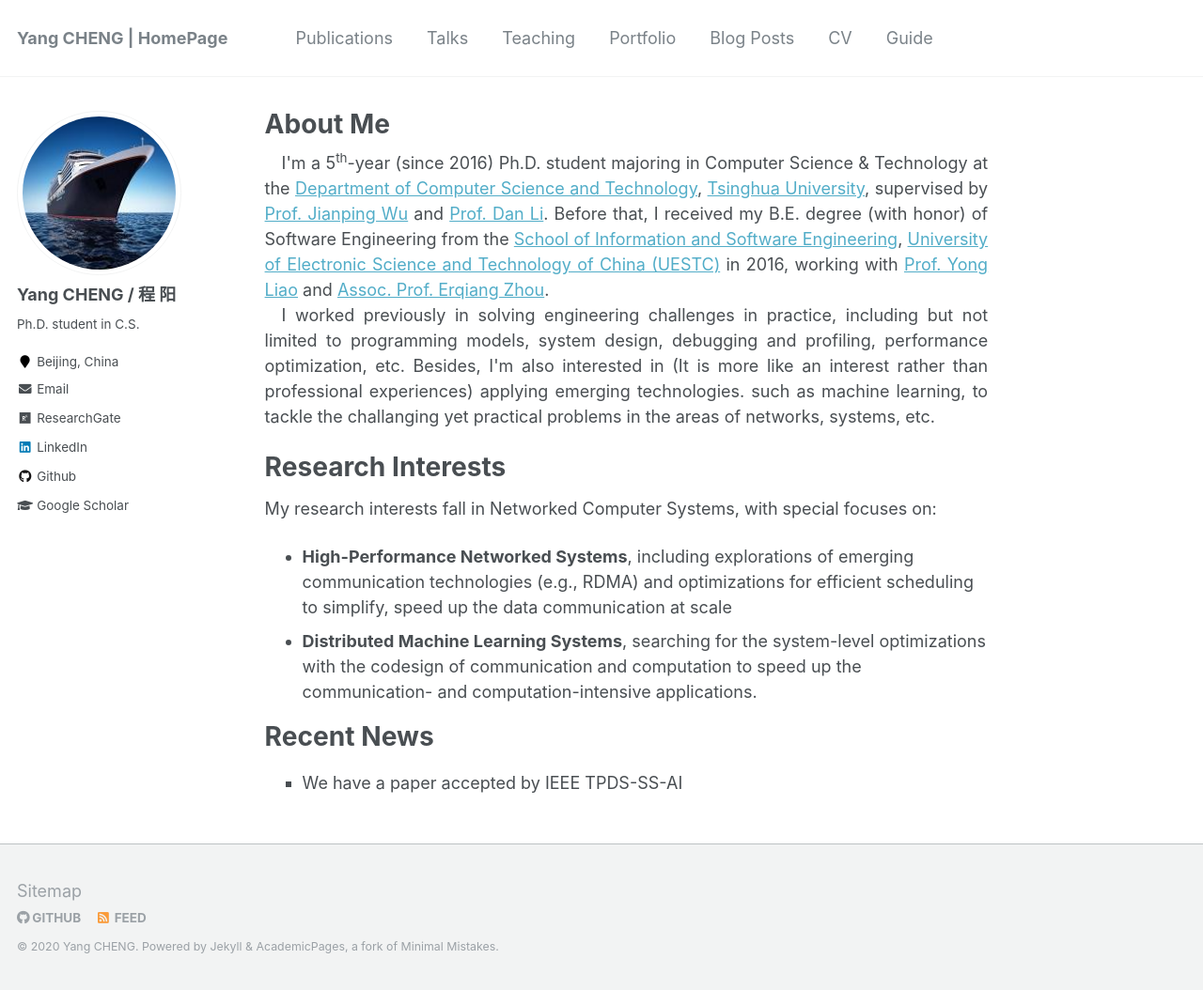
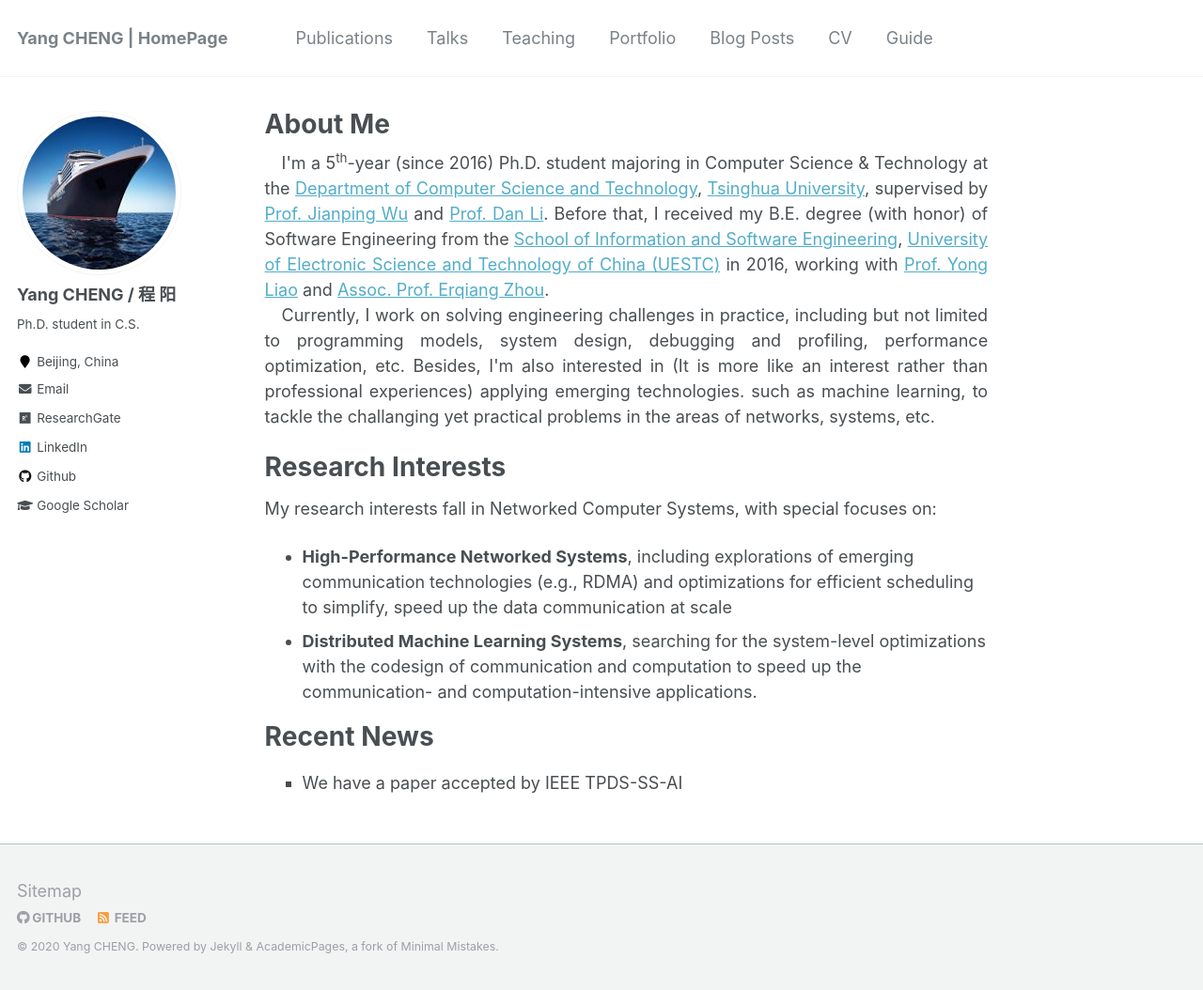
Before and after one commit to NEWPLAN/newplan.github.io, a Jekyll site: the page built from _pages/about.md, in a window 1280 px wide and 1054 px high. Shown: the whole window at 94% size. Built offline with Jekyll 4.4.1, drawn with Linux system fonts in a browser that asks for light colours.

Commit message:
Update about.md

```diff
--- a/_pages/about.md
+++ b/_pages/about.md
@@ -24,7 +24,7 @@ redirect_from:
 
 
 <div style="text-align:justify; text-indent:1em;">
-I worked previously in solving engineering challenges in practice, including but not limited to programming models,  system design, debugging and profiling, performance optimization, etc. Besides, I'm also interested in (It is more like an interest rather than professional experiences) applying emerging technologies. such as machine learning, to tackle the challanging yet practical problems in the areas of networks, systems, etc.
+Currently, I work on solving engineering challenges in practice, including but not limited to programming models,  system design, debugging and profiling, performance optimization, etc. Besides, I'm also interested in (It is more like an interest rather than professional experiences) applying emerging technologies. such as machine learning, to tackle the challanging yet practical problems in the areas of networks, systems, etc.
 </div>
 
 <span > </span>
```
